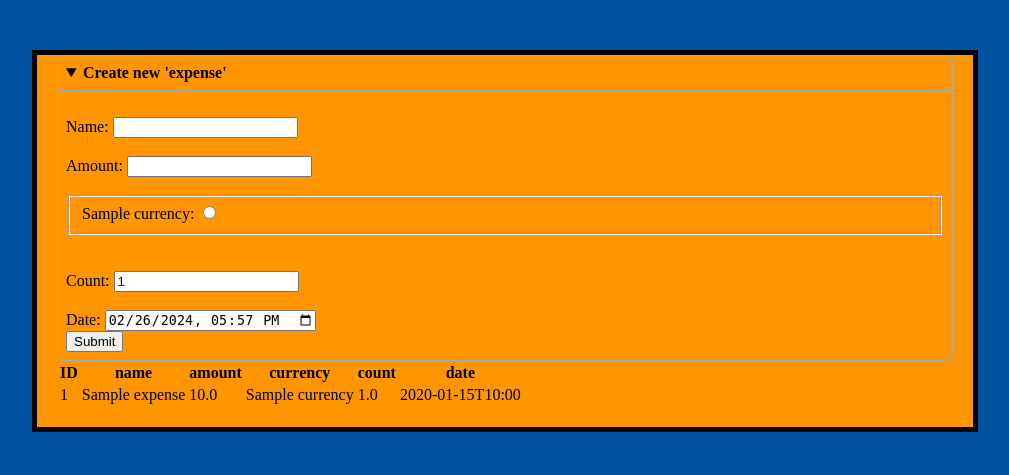
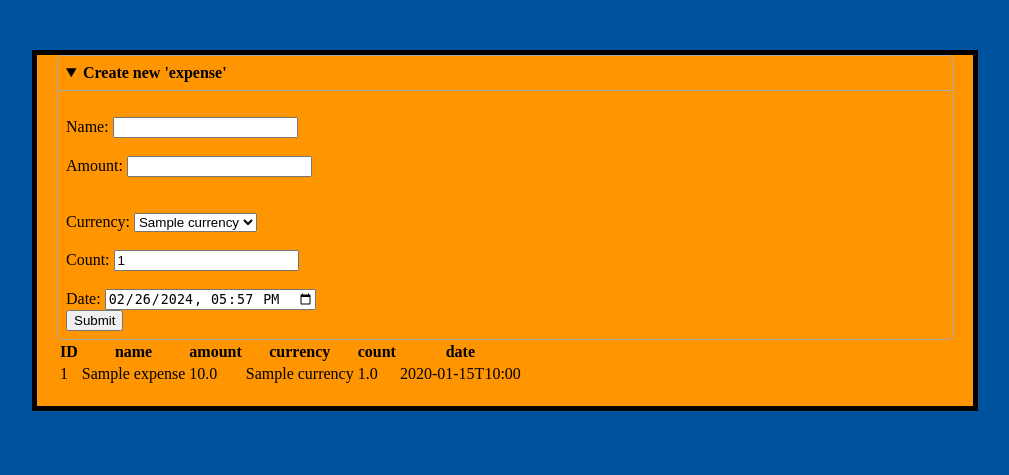
Before and after one commit to SEBROVATER/accountant, a Python web app: template app/templates/main.html in a window 1280 px wide, after a click on "Create new 'expense'". Shown: the top 475 px of the page, without its empty margins (135-1144 px from the left). Run offline with Jinja, Linux system fonts and the light colour scheme; the template is opened without the code that fills it: most values are stand-ins (such as "Sample title", 1, 10 or a date in 2020).

Commit message:
feat: added dropdown menu for currencies

```diff
--- a/app/templates/expenses/create_form.html
+++ b/app/templates/expenses/create_form.html
@@ -8,16 +8,11 @@
     <input type="number" id="amount" name="amount" required>
     <br />
     <br>
-    <fieldset>
-        {% for currency in currencies %}
-            <label for="{{ currency.name }}">{{ currency.name }}:</label>
-            <input type="radio"
-                   id="{{ currency.name }}"
-                   name="currency"
-                   value="{{ currency.name }}"
-                   required>
-        {% endfor %}
-    </fieldset>
+    <br>
+    <label for="currency">Currency:</label>
+    <select id="currency" name="currency" required>
+        {% for currency in currencies %}<option value="{{ currency.name }}">{{ currency.name }}</option>{% endfor %}
+    </select>
     <br />
     <br>
     <label for="count">Count:</label>
```
